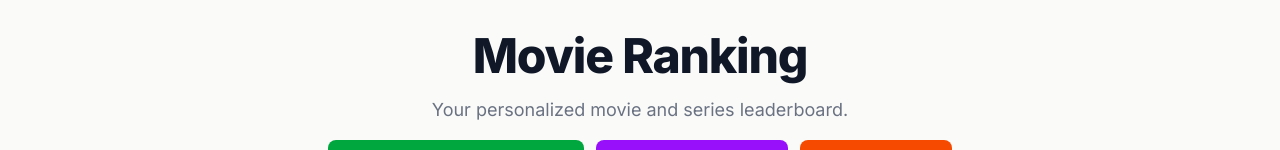
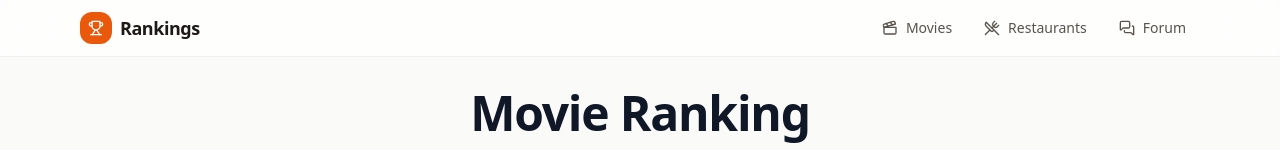
Before and after one commit to mvbuff/movie-ranking-app, a Next.js app: page / in a window 1280 px wide. Shown: the top 150 px of the page. Built offline with nearby package versions, Linux system fonts and the light colour scheme; no server answers; the database is empty.

Commit message:
MUSE: ui-refresh: layout.tsx — Inter + Space Grotesk font variables, new metadata title, global glass navbar

```diff
--- a/src/app/layout.tsx
+++ b/src/app/layout.tsx
@@ -1,5 +1,7 @@
 import type { Metadata } from "next";
-import { Inter } from "next/font/google";
+import { Inter, Space_Grotesk } from "next/font/google";
+import Link from "next/link";
+import { Trophy, Clapperboard, UtensilsCrossed, MessagesSquare } from "lucide-react";
 import "./globals.css";
 import { UserProvider } from "@/context/user-context";
 import { ToastProvider } from "@/context/toast-context";
@@ -11,10 +13,15 @@ import Script from 'next/script';
 
 // Note: Prisma backup scheduler auto-initializes when first imported
 
-const inter = Inter({ subsets: ["latin"] });
+const inter = Inter({ subsets: ["latin"], variable: "--font-inter" });
+const spaceGrotesk = Space_Grotesk({
+  subsets: ["latin"],
+  weight: ["500", "600", "700"],
+  variable: "--font-space-grotesk",
+});
 
 export const metadata: Metadata = {
-  title: "Movie & Restaurant Ranking App",
+  title: "Peer Rankings — Movies & Restaurants",
   description: "Rank and review movies, TV shows, and restaurants with friends",
 };
 
@@ -73,7 +80,42 @@ export default function RootLayout({
           }}
         />
       </head>
-      <body className={inter.className}>
+      <body className={`${inter.variable} ${spaceGrotesk.variable} font-sans bg-paper text-ink antialiased`}>
+        <header className="glass-nav">
+          <nav className="mx-auto flex h-14 max-w-6xl items-center justify-between px-4">
+            <Link href="/" className="flex items-center gap-2">
+              <span className="bg-brand text-white rounded-xl p-2">
+                <Trophy className="h-4 w-4" />
+              </span>
+              <span className="font-display font-bold text-lg tracking-tight">
+                Rankings
+              </span>
+            </Link>
+            <div className="flex items-center gap-1">
+              <Link
+                href="/"
+                className="flex items-center gap-2 rounded-full p-2 sm:px-3.5 sm:py-1.5 text-sm font-medium text-stone-600 transition hover:bg-stone-200/60 hover:text-ink"
+              >
+                <Clapperboard className="h-4 w-4" />
+                <span className="hidden sm:inline">Movies</span>
+              </Link>
+              <Link
+                href="/food"
+                className="flex items-center gap-2 rounded-full p-2 sm:px-3.5 sm:py-1.5 text-sm font-medium text-stone-600 transition hover:bg-stone-200/60 hover:text-ink"
+              >
+                <UtensilsCrossed className="h-4 w-4" />
+                <span className="hidden sm:inline">Restaurants</span>
+              </Link>
+              <Link
+                href="/forum"
+                className="flex items-center gap-2 rounded-full p-2 sm:px-3.5 sm:py-1.5 text-sm font-medium text-stone-600 transition hover:bg-stone-200/60 hover:text-ink"
+              >
+                <MessagesSquare className="h-4 w-4" />
+                <span className="hidden sm:inline">Forum</span>
+              </Link>
+            </div>
+          </nav>
+        </header>
         <SessionProvider>
           <UserProvider>
             <ToastProvider>
```
